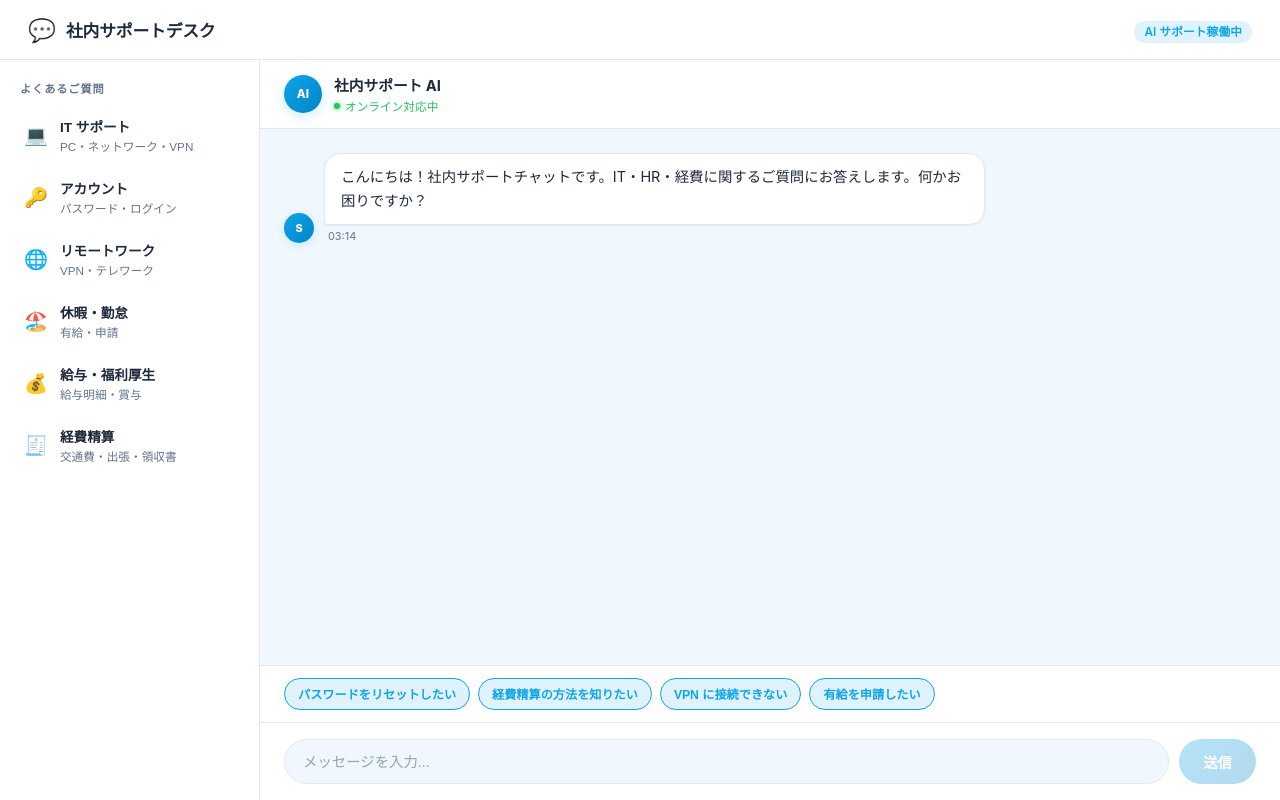
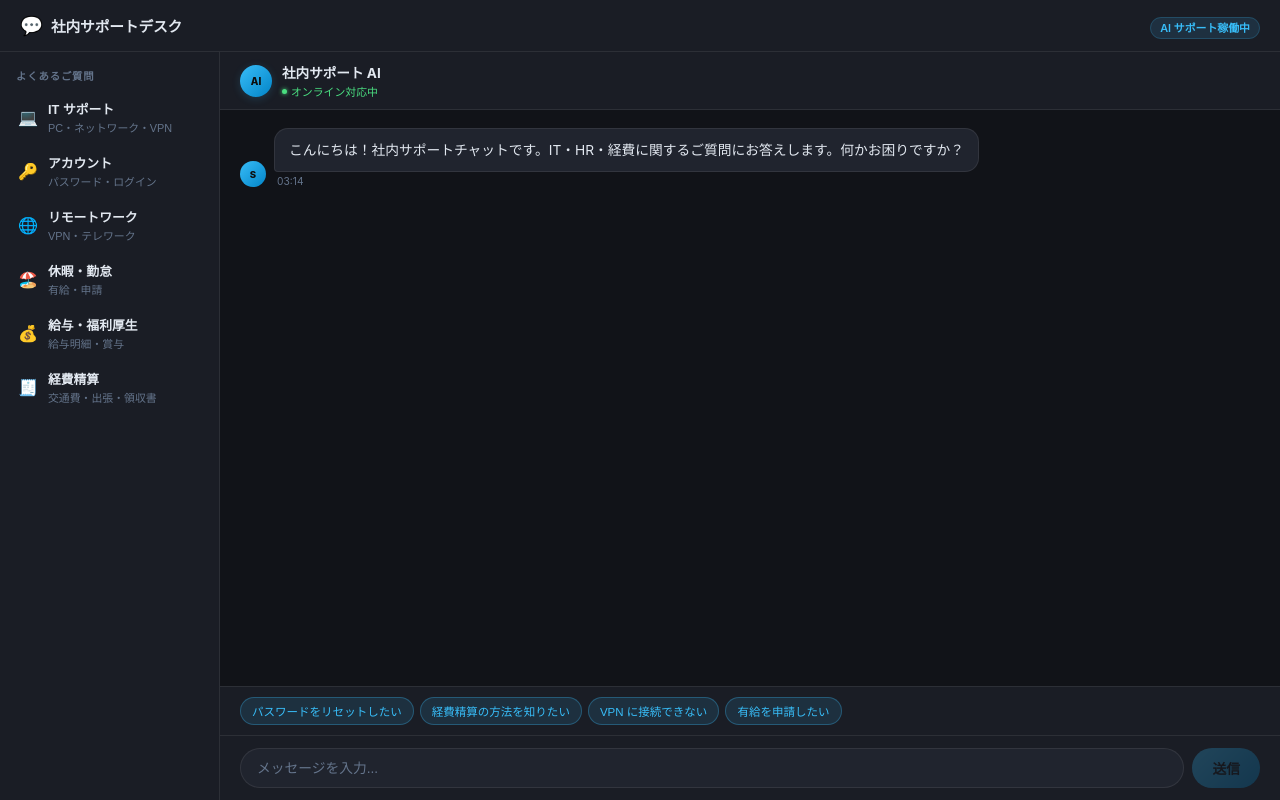
Before and after one commit to ryouIgei/demoRepository, a React (Vite) app: page / in a window 1280 px wide. Built offline with nearby package versions, Linux system fonts and the light colour scheme.

Commit message:
style: darker theme with smaller compact layout

```diff
--- a/src/App.css
+++ b/src/App.css
@@ -1,17 +1,17 @@
 :root {
-  --accent: #0ea5e9;
+  --accent: #38bdf8;
   --accent-dark: #0284c7;
-  --accent-light: #e0f2fe;
-  --accent-glow: rgba(14, 165, 233, 0.2);
-  --surface: #ffffff;
-  --bg: #f0f7ff;
-  --sidebar-bg: #ffffff;
-  --text: #1e293b;
+  --accent-light: rgba(56, 189, 248, 0.12);
+  --accent-glow: rgba(56, 189, 248, 0.18);
+  --surface: #1a1d25;
+  --surface-2: #20242e;
+  --bg: #111318;
+  --border: rgba(255, 255, 255, 0.08);
+  --text: #e2e8f0;
   --text-dim: #64748b;
-  --border: #e2e8f0;
-  --radius-lg: 16px;
-  --radius-md: 10px;
-  --header-h: 60px;
+  --radius-lg: 14px;
+  --radius-md: 8px;
+  --header-h: 52px;
 }
 
 /* layout */
@@ -35,69 +35,68 @@
   display: flex;
   align-items: center;
   justify-content: space-between;
-  padding: 0 28px;
+  padding: 0 20px;
   flex-shrink: 0;
-  box-shadow: 0 1px 4px rgba(0,0,0,0.06);
 }
 
 .app-logo {
   display: flex;
   align-items: center;
-  gap: 10px;
+  gap: 8px;
 }
 
-.logo-icon { font-size: 1.4rem; }
+.logo-icon { font-size: 1.15rem; }
 
 .logo-text {
-  font-size: 1.05rem;
+  font-size: 0.92rem;
   font-weight: 700;
   color: var(--text);
   letter-spacing: -0.01em;
 }
 
 .badge {
-  font-size: 0.73rem;
+  font-size: 0.68rem;
   font-weight: 600;
   color: var(--accent);
   background: var(--accent-light);
-  padding: 4px 10px;
+  padding: 3px 9px;
   border-radius: 999px;
-  letter-spacing: 0.01em;
+  border: 1px solid rgba(56, 189, 248, 0.2);
 }
 
 /* sidebar */
 .sidebar {
-  width: 260px;
+  width: 220px;
   flex-shrink: 0;
-  background: var(--sidebar-bg);
+  background: var(--surface);
   border-right: 1px solid var(--border);
-  padding: 20px 12px;
+  padding: 16px 8px;
   overflow-y: auto;
 }
 
 .sidebar-label {
-  font-size: 0.7rem;
+  font-size: 0.65rem;
   font-weight: 700;
   text-transform: uppercase;
   letter-spacing: 0.08em;
   color: var(--text-dim);
   padding: 0 8px;
-  margin-bottom: 10px;
+  margin-bottom: 8px;
 }
 
 .category-list {
   list-style: none;
   display: flex;
   flex-direction: column;
-  gap: 4px;
+  gap: 2px;
 }
 
 .category-item {
   width: 100%;
   display: flex;
   align-items: center;
-  gap: 12px;
-  padding: 10px 12px;
+  gap: 10px;
+  padding: 8px 10px;
   border: none;
   background: none;
   border-radius: var(--radius-md);
@@ -111,10 +110,10 @@
 }
 
 .category-item:hover .cat-label {
-  color: var(--accent-dark);
+  color: var(--accent);
 }
 
-.cat-icon { font-size: 1.2rem; flex-shrink: 0; }
+.cat-icon { font-size: 1rem; flex-shrink: 0; }
 
 .cat-body {
   display: flex;
@@ -123,14 +122,14 @@
 }
 
 .cat-label {
-  font-size: 0.85rem;
+  font-size: 0.8rem;
   font-weight: 600;
   color: var(--text);
   transition: color 0.15s;
 }
 
 .cat-desc {
-  font-size: 0.73rem;
+  font-size: 0.68rem;
   color: var(--text-dim);
 }
 
@@ -146,34 +145,33 @@
 .chat-panel-header {
   background: var(--surface);
   border-bottom: 1px solid var(--border);
-  padding: 14px 24px;
+  padding: 10px 20px;
   flex-shrink: 0;
 }
 
 .agent-info {
   display: flex;
   align-items: center;
-  gap: 12px;
+  gap: 10px;
 }
 
 .agent-avatar {
-  width: 38px;
-  height: 38px;
+  width: 32px;
+  height: 32px;
   border-radius: 50%;
   background: linear-gradient(135deg, var(--accent), var(--accent-dark));
-  color: #fff;
+  color: #0d0d0d;
   display: flex;
   align-items: center;
   justify-content: center;
-  font-size: 0.72rem;
+  font-size: 0.62rem;
   font-weight: 800;
-  letter-spacing: 0.02em;
-  box-shadow: 0 4px 12px var(--accent-glow);
+  box-shadow: 0 2px 8px var(--accent-glow);
   flex-shrink: 0;
 }
 
 .agent-name {
-  font-size: 0.92rem;
+  font-size: 0.85rem;
   font-weight: 700;
   color: var(--text);
 }
@@ -181,18 +179,18 @@
 .agent-status {
   display: flex;
   align-items: center;
-  gap: 5px;
-  font-size: 0.73rem;
-  color: #22c55e;
-  margin-top: 2px;
+  gap: 4px;
+  font-size: 0.68rem;
+  color: #4ade80;
+  margin-top: 1px;
 }
 
 .status-dot {
-  width: 6px;
-  height: 6px;
+  width: 5px;
+  height: 5px;
   border-radius: 50%;
-  background: #22c55e;
-  box-shadow: 0 0 5px #22c55e;
+  background: #4ade80;
+  box-shadow: 0 0 4px #4ade80;
   flex-shrink: 0;
 }
 
@@ -200,95 +198,89 @@
 .messages {
   flex: 1;
   overflow-y: auto;
-  padding: 24px;
+  padding: 18px 20px;
   display: flex;
   flex-direction: column;
-  gap: 16px;
+  gap: 14px;
   scrollbar-width: thin;
   scrollbar-color: var(--border) transparent;
 }
 
-.messages::-webkit-scrollbar { width: 4px; }
+.messages::-webkit-scrollbar { width: 3px; }
 .messages::-webkit-scrollbar-thumb {
   background: var(--border);
   border-radius: 99px;
 }
 
-.row {
-  display: flex;
-  gap: 10px;
-  align-items: flex-end;
-}
-
+.row { display: flex; gap: 8px; align-items: flex-end; }
 .row.user { flex-direction: row-reverse; }
 
 .bubble-wrap {
   display: flex;
   flex-direction: column;
-  max-width: 68%;
+  max-width: 70%;
 }
 
 .row.user .bubble-wrap { align-items: flex-end; }
 
-/* bot avatar in message list */
 .messages .bot-avatar {
-  width: 30px;
-  height: 30px;
+  width: 26px;
+  height: 26px;
   border-radius: 50%;
   background: linear-gradient(135deg, var(--accent), var(--accent-dark));
-  color: #fff;
+  color: #0d0d0d;
   display: flex;
   align-items: center;
   justify-content: center;
-  font-size: 0.68rem;
+  font-size: 0.6rem;
   font-weight: 800;
   flex-shrink: 0;
-  box-shadow: 0 2px 8px var(--accent-glow);
 }
 
 .bubble {
-  padding: 11px 16px;
+  padding: 10px 14px;
   border-radius: var(--radius-lg);
-  font-size: 0.9rem;
-  line-height: 1.65;
+  font-size: 0.86rem;
+  line-height: 1.6;
   word-break: break-word;
 }
 
 .row.bot .bubble {
-  background: var(--surface);
+  background: var(--surface-2);
   border: 1px solid var(--border);
   border-bottom-left-radius: 4px;
   color: var(--text);
-  box-shadow: 0 1px 3px rgba(0,0,0,0.05);
 }
 
 .row.user .bubble {
   background: linear-gradient(135deg, var(--accent), var(--accent-dark));
-  color: #fff;
+  color: #0d0d0d;
+  font-weight: 500;
   border-bottom-right-radius: 4px;
-  box-shadow: 0 4px 14px var(--accent-glow);
+  box-shadow: 0 3px 10px var(--accent-glow);
 }
 
 .time {
-  font-size: 0.68rem;
+  font-size: 0.64rem;
   color: var(--text-dim);
-  margin-top: 4px;
-  padding: 0 4px;
+  margin-top: 3px;
+  padding: 0 3px;
 }
 
 /* typing */
 .bubble.typing {
   display: flex;
-  gap: 5px;
+  gap: 4px;
   align-items: center;
-  padding: 14px 18px;
+  padding: 12px 16px;
 }
 
 .bubble.typing span {
-  width: 7px;
-  height: 7px;
+  width: 6px;
+  height: 6px;
   border-radius: 50%;
   background: var(--accent);
+  opacity: 0.6;
   animation: bounce 1.2s infinite;
 }
 
@@ -296,45 +288,46 @@
 .bubble.typing span:nth-child(3) { animation-delay: 0.4s; }
 
 @keyframes bounce {
-  0%, 80%, 100% { transform: translateY(0); }
-  40% { transform: translateY(-7px); }
+  0%, 80%, 100% { transform: translateY(0); opacity: 0.6; }
+  40% { transform: translateY(-6px); opacity: 1; }
 }
 
 /* suggestions */
 .suggestions {
   display: flex;
   flex-wrap: wrap;
-  gap: 8px;
-  padding: 12px 24px;
+  gap: 6px;
+  padding: 10px 20px;
   border-top: 1px solid var(--border);
   background: var(--surface);
   flex-shrink: 0;
 }
 
 .chip {
-  font-size: 0.76rem;
-  padding: 6px 13px;
-  border: 1.5px solid var(--accent);
+  font-size: 0.72rem;
+  padding: 5px 11px;
+  border: 1px solid rgba(56, 189, 248, 0.3);
   color: var(--accent);
   background: var(--accent-light);
   border-radius: 999px;
   cursor: pointer;
   transition: all 0.15s;
   white-space: nowrap;
-  font-weight: 600;
+  font-weight: 500;
 }
 
 .chip:hover {
   background: var(--accent);
-  color: #fff;
-  box-shadow: 0 4px 12px var(--accent-glow);
+  color: #0d0d0d;
+  border-color: var(--accent);
+  box-shadow: 0 3px 10px var(--accent-glow);
 }
 
 /* input */
 .input-bar {
   display: flex;
-  gap: 10px;
-  padding: 16px 24px;
+  gap: 8px;
+  padding: 12px 20px;
   border-top: 1px solid var(--border);
   background: var(--surface);
   flex-shrink: 0;
@@ -342,44 +335,43 @@
 
 .input-bar input {
   flex: 1;
-  padding: 12px 18px;
-  border: 1.5px solid var(--border);
+  padding: 10px 16px;
+  border: 1px solid var(--border);
   border-radius: 999px;
-  font-size: 0.9rem;
+  font-size: 0.86rem;
   outline: none;
-  background: var(--bg);
+  background: var(--surface-2);
   color: var(--text);
   transition: border-color 0.2s, box-shadow 0.2s;
 }
 
-.input-bar input::placeholder { color: #94a3b8; }
+.input-bar input::placeholder { color: var(--text-dim); }
 
 .input-bar input:focus {
   border-color: var(--accent);
-  box-shadow: 0 0 0 3px rgba(14, 165, 233, 0.12);
-  background: var(--surface);
+  box-shadow: 0 0 0 3px rgba(56, 189, 248, 0.1);
 }
 
 .input-bar button {
-  padding: 12px 24px;
+  padding: 10px 20px;
   background: linear-gradient(135deg, var(--accent), var(--accent-dark));
-  color: #fff;
+  color: #0d0d0d;
   border: none;
   border-radius: 999px;
-  font-size: 0.9rem;
+  font-size: 0.86rem;
   font-weight: 700;
   cursor: pointer;
   transition: opacity 0.2s, box-shadow 0.2s;
-  box-shadow: 0 4px 12px var(--accent-glow);
+  box-shadow: 0 3px 10px var(--accent-glow);
 }
 
 .input-bar button:hover:not(:disabled) {
   opacity: 0.88;
-  box-shadow: 0 6px 18px var(--accent-glow);
+  box-shadow: 0 5px 14px var(--accent-glow);
 }
 
 .input-bar button:disabled {
-  opacity: 0.3;
+  opacity: 0.25;
   cursor: not-allowed;
   box-shadow: none;
 }
--- a/src/index.css
+++ b/src/index.css
@@ -10,6 +10,6 @@ html, body, #root {
 
 body {
   font-family: -apple-system, BlinkMacSystemFont, 'Segoe UI', sans-serif;
-  background: #f0f7ff;
-  color: #1e293b;
+  background: #111318;
+  color: #e2e8f0;
 }
```
